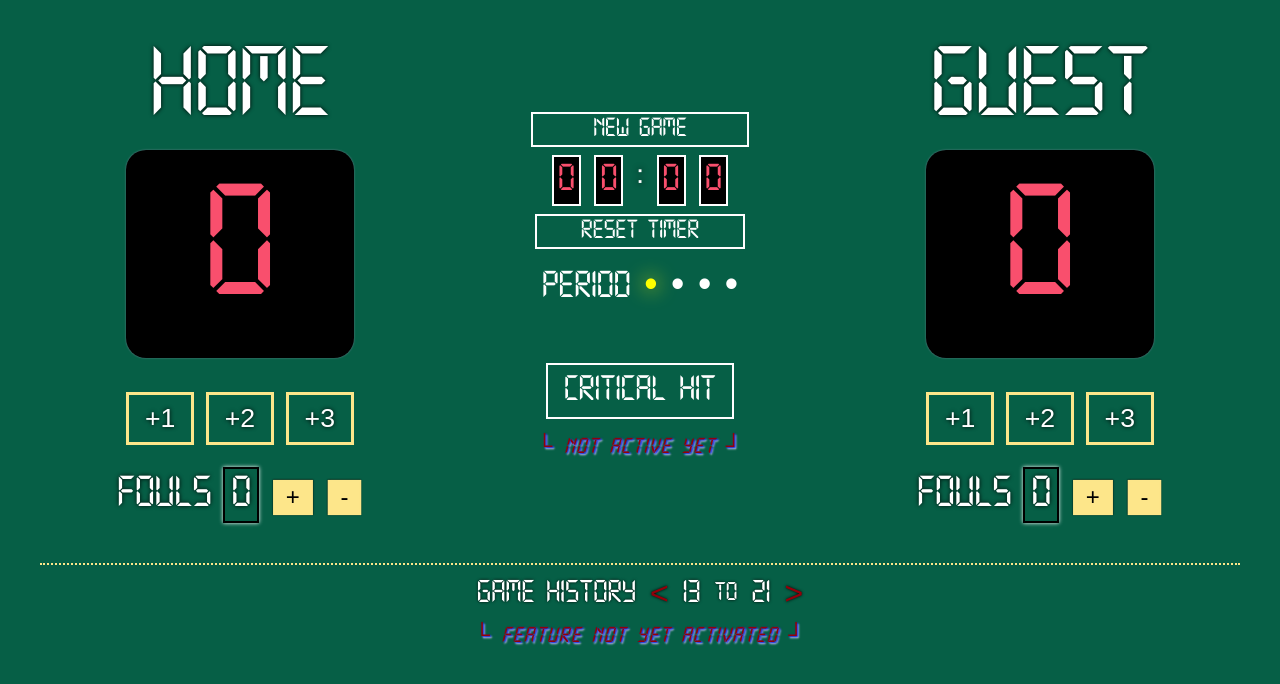
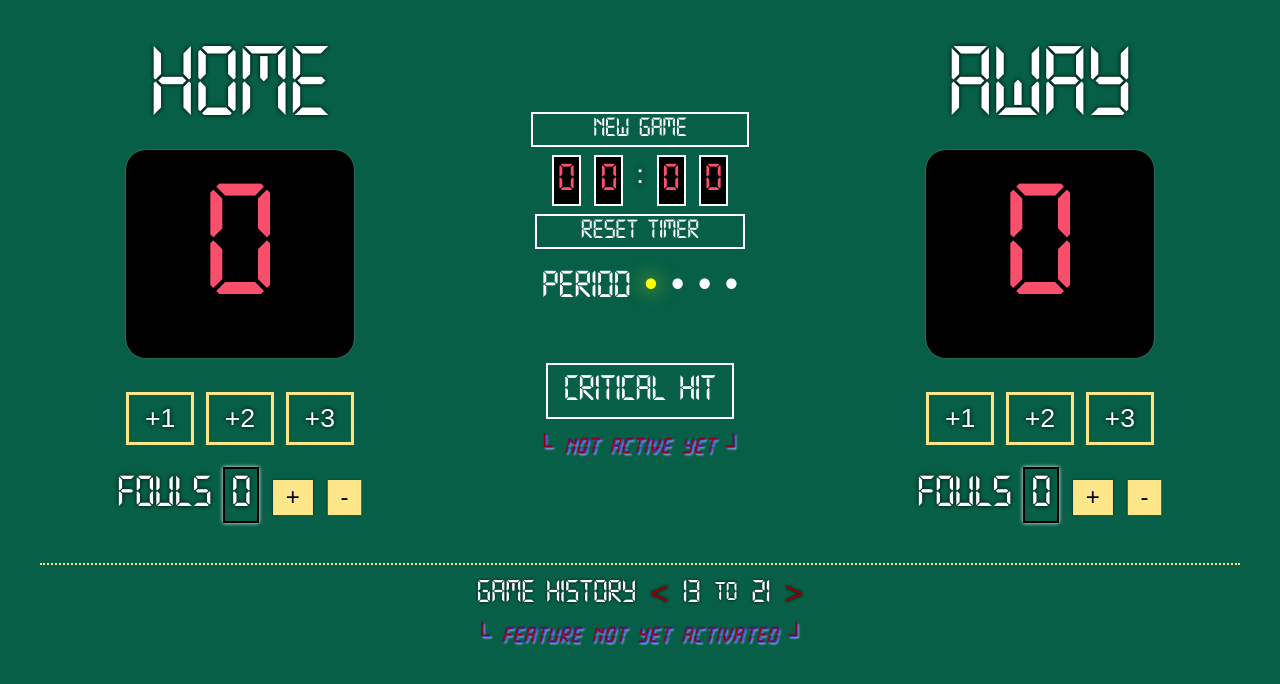
Before and after one commit to iamspeedyalex/github-desktop-repo-testing, a website built with Vite: page index.html in a window 1280 px wide. Built offline with nearby package versions, Linux system fonts and the light colour scheme; files whose address does not match are found by name.

Commit message:
changed guest header to away

```diff
--- a/index.html
+++ b/index.html
@@ -48,7 +48,7 @@
             </div>
 
             <div class="guest-section">
-                <span class="guest-label">GUEST</span>
+                <span class="guest-label">AWAY</span>
                 <div class="score-display-guest" id="score-display-guest">0</div>
                 <div class="score-buttons-guest">
                     <button class="score-btn" id="guest-plus-1">+1</button>
```
